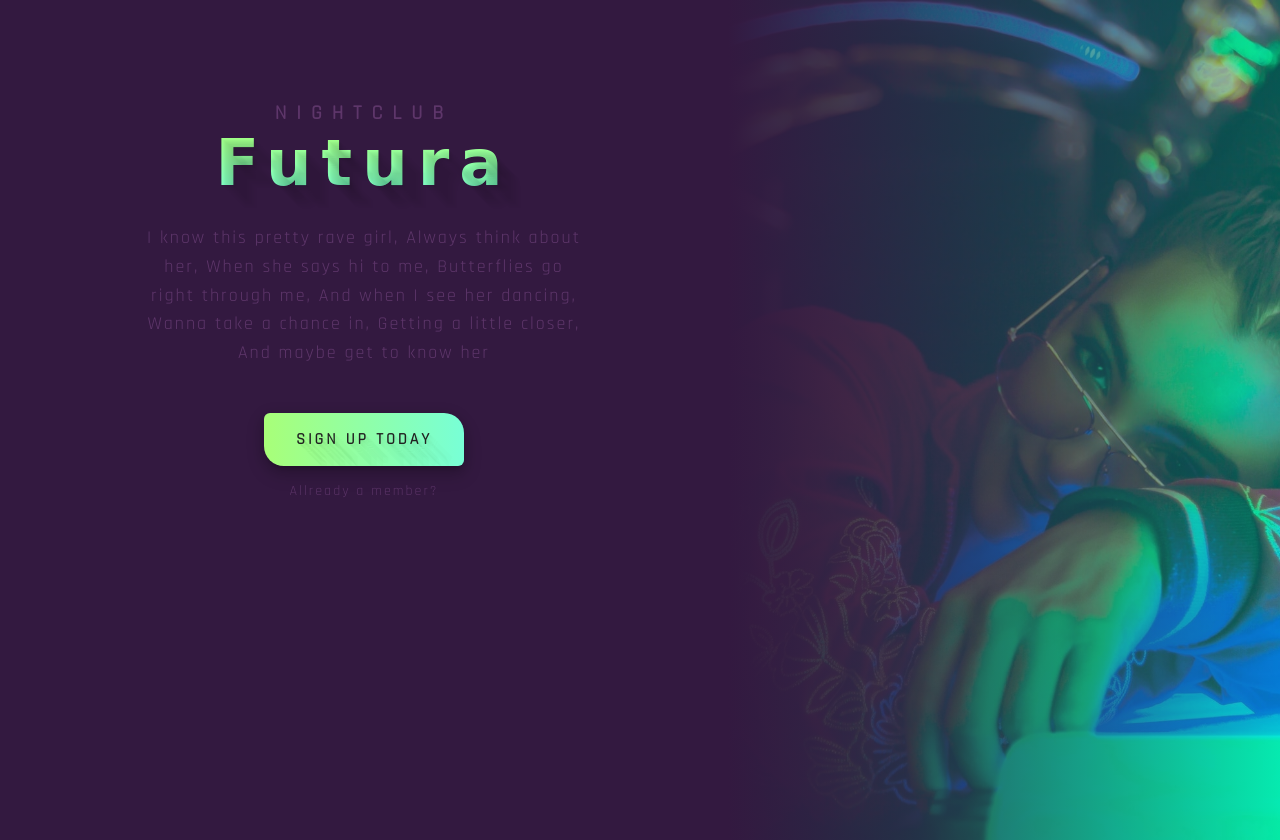
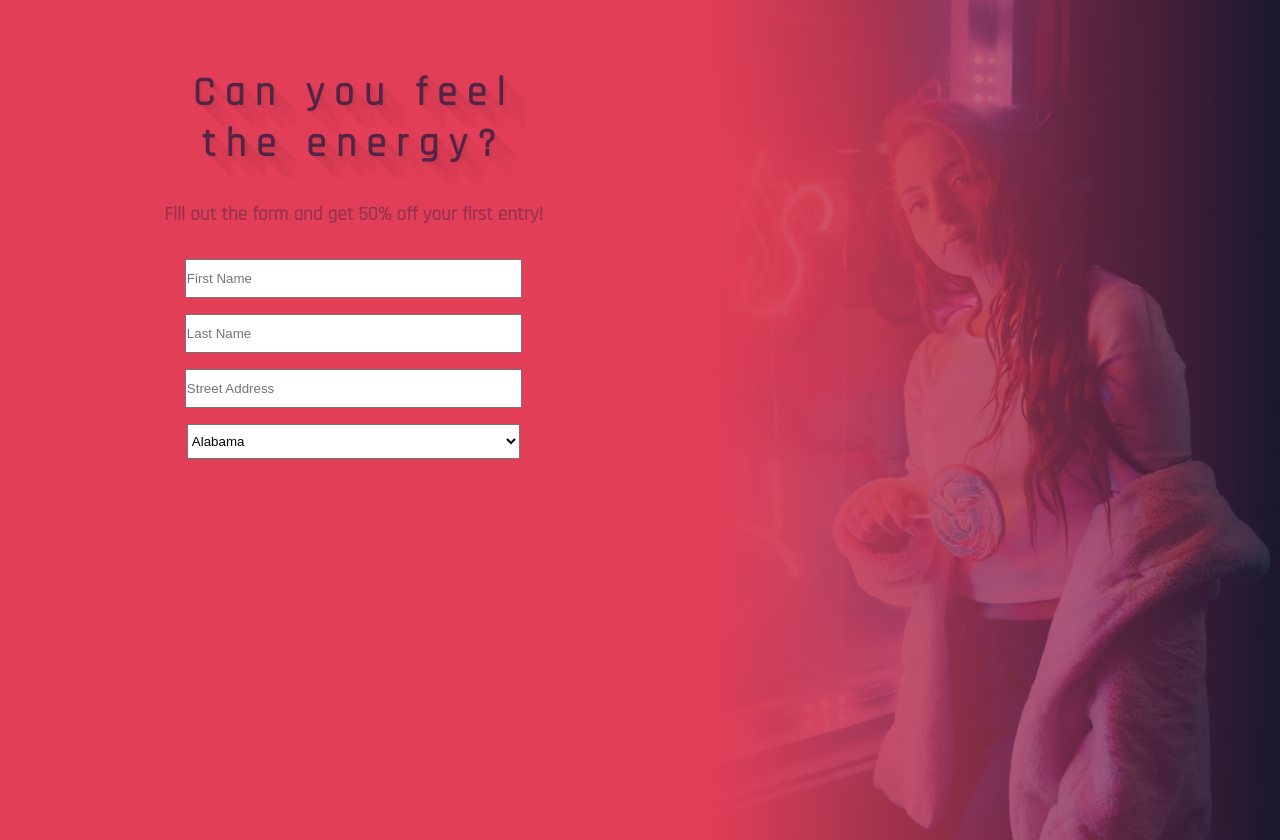
Before and after one commit to sanderhelleso/cst-336, a PHP site: page /hw/hw3/index.php in a window 1280 px wide. Run offline with PHP 8.4, Linux system fonts and the light colour scheme; some web fonts are replaced.

Commit message:
added json state data file and php code to create options

```diff
--- a/hw/hw3/css/style.css
+++ b/hw/hw3/css/style.css
@@ -15,7 +15,7 @@ body {
 }
 
 .dark {
-    background-color: #000000;
+    background-color: #e23e57;
 }
 
 .grid-container {
@@ -54,7 +54,7 @@ body {
 
 }
 
-#form-heading, #form-heading-stage2 {
+#form-heading {
     margin-bottom: 1.5rem;
     color: #0cca98;
     font-size: 4rem;
@@ -147,15 +147,24 @@ body {
 }
 
 #form-heading-stage2 {
-    margin: 5rem auto;
-    font-size: 2rem;
-    max-width: 50%;
-    min-width: 50%;
+    margin: 3rem auto 2rem auto;
+    font-size: 2.5rem;
+    max-width: 60%;
+    min-width: 60%;
     letter-spacing: 10px;
     font-weight: 800;
+    color: #522546;
 }
 
-form input {
+#form p {
+    font-size: 1.2rem;
+    margin-bottom: 2rem;
+    font-weight: 600;
+    color: #88304e;
+    opacity: 0.8;
+}
+
+form input, form select {
     width: 50%;
     margin: 0 auto 1rem auto;
     height: 35px;
--- /dev/null
+++ b/hw/hw3/inc/selectStates.php
@@ -0,0 +1,8 @@
+<?php
+    $jsonFile = file_get_contents("./js/states/states.json");
+    $jsonData = json_decode($jsonFile, true);
+
+    foreach ($jsonData as $id => $state) {
+        echo "<option value='$state'>$state</option>";
+    }
+?>
--- a/hw/hw3/index.php
+++ b/hw/hw3/index.php
@@ -13,16 +13,22 @@
                     <div id="intro">
                         <h4 id="form-heading-intro" class="animated fadeInDown">NIGHTCLUB</h4>
                         <h1 id="form-heading" class="long-shadow animated fadeInUp">Futur<span>a</span></h1>
-                        <p id="form-intro" class="animated fadeIn">I know this pretty rave girl, Always think about her, When she says hi to me, Butterflies go right through me, And when I see her dancing, Wanna take a chance in, Getting a little closer, And maybe get to know her</p>
+                        <p id="form-intro" class="animated fadeIn">Lorem ipsum dolor sit amet, consectetur adipiscing elit. Praesent urna velit, tincidunt ut consectetur quis, fermentum vitae purus. Curabitur sit amet dolor eu tortor tempus sodales</p>
                         <a id="form-button" class="long-shadow">Sign Up Today</a>
                         <a id="got-account">Allready a member?</a>
                     </div>
                     <div id="form" class="animated fadeIn">
-                        <h1 id="form-heading-stage2" class="animated fadeInUp">Can you feel the energy?</h1>
+                        <h1 id="form-heading-stage2" class="animated fadeInUp long-shadow">Can you feel the energy?</h1>
+                        <p>Fill out the form and get 50% off your first entry!</p>
                         <form>
-                            <input type="text" name="test1"/>
-                            <input type="text" name="test2"/>
-                            <input type="text" name="test3"/>
+                            <input type="text" placeholder="First Name" name="first-name"/>
+                            <input type="text" placeholder="Last Name" name="last-name"/>
+                            <input type="text" placeholder="Street Address" name="street"/>
+                            <select name="state">
+                                <?php
+                                    include './inc/selectStates.php';
+                                ?>
+                            </select>
                         </form>
                     </div>
                 </div>
--- a/hw/hw3/js/main.js
+++ b/hw/hw3/js/main.js
@@ -2,6 +2,7 @@ window.onload = start;
 
 function start() {
     document.querySelector('#form-button').addEventListener('click', animate);
+    document.querySelector('#form-button').click();
 }
 
 function animate() {
@@ -31,14 +32,14 @@ function showForm() {
 
     // manipulate cover
     const cover = document.querySelector('#form-landing-image');
-    cover.style.background = 'linear-gradient(to right, rgba(0, 0, 0, 1),rgb(0, 0, 0, 0.4)),url("./img/cover2.jpg")';
+    cover.style.background = 'linear-gradient(to right, rgba(226, 62, 87, 1),rgba(51, 25, 64, 0.5)),url("./img/cover2.jpg")';
     cover.style.backgroundPosition = 'center';
     cover.style.backgroundRepeat = 'none';
     cover.style.backgroundSize = 'cover';
     cover.className = 'grid-item animated fadeIn';
     setTimeout(() => {
         let timer = 250;
-        Array.from(document.querySelector('form').querySelectorAll('input')).forEach(input => {
+        Array.from(document.querySelector('form').querySelectorAll('input, select')).forEach(input => {
             setTimeout(() => {
                 input.className = 'animated fadeInUp';
                 input.style.display = 'block';
--- /dev/null
+++ b/hw/hw3/js/states/states.json
@@ -0,0 +1,61 @@
+{
+    "AL": "Alabama",
+    "AK": "Alaska",
+    "AS": "American Samoa",
+    "AZ": "Arizona",
+    "AR": "Arkansas",
+    "CA": "California",
+    "CO": "Colorado",
+    "CT": "Connecticut",
+    "DE": "Delaware",
+    "DC": "District Of Columbia",
+    "FM": "Federated States Of Micronesia",
+    "FL": "Florida",
+    "GA": "Georgia",
+    "GU": "Guam",
+    "HI": "Hawaii",
+    "ID": "Idaho",
+    "IL": "Illinois",
+    "IN": "Indiana",
+    "IA": "Iowa",
+    "KS": "Kansas",
+    "KY": "Kentucky",
+    "LA": "Louisiana",
+    "ME": "Maine",
+    "MH": "Marshall Islands",
+    "MD": "Maryland",
+    "MA": "Massachusetts",
+    "MI": "Michigan",
+    "MN": "Minnesota",
+    "MS": "Mississippi",
+    "MO": "Missouri",
+    "MT": "Montana",
+    "NE": "Nebraska",
+    "NV": "Nevada",
+    "NH": "New Hampshire",
+    "NJ": "New Jersey",
+    "NM": "New Mexico",
+    "NY": "New York",
+    "NC": "North Carolina",
+    "ND": "North Dakota",
+    "MP": "Northern Mariana Islands",
+    "OH": "Ohio",
+    "OK": "Oklahoma",
+    "OR": "Oregon",
+    "PW": "Palau",
+    "PA": "Pennsylvania",
+    "PR": "Puerto Rico",
+    "RI": "Rhode Island",
+    "SC": "South Carolina",
+    "SD": "South Dakota",
+    "TN": "Tennessee",
+    "TX": "Texas",
+    "UT": "Utah",
+    "VT": "Vermont",
+    "VI": "Virgin Islands",
+    "VA": "Virginia",
+    "WA": "Washington",
+    "WV": "West Virginia",
+    "WI": "Wisconsin",
+    "WY": "Wyoming"
+}
```
